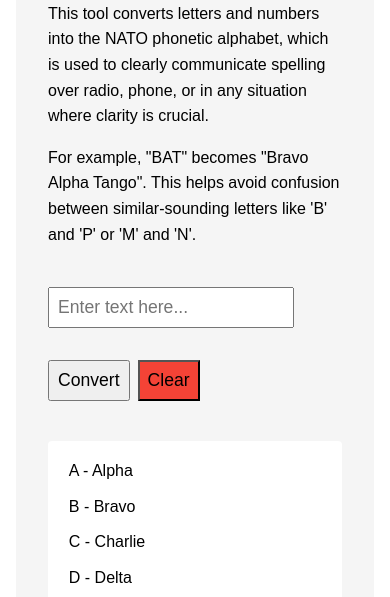
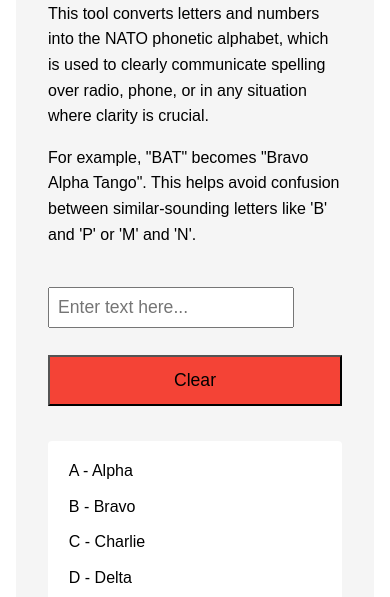
Before and after one commit to coconutlampshade/phonetic-alpha, a plain HTML site: page index.html in a window 390 px wide. Shown: the part 217-814 px from the top of the page. Drawn offline with Linux system fonts and the light colour scheme.

Commit message:
Remove redundant convert button - conversion now happens in real-time

```diff
--- a/index.html
+++ b/index.html
@@ -76,6 +76,16 @@
         .clear-button {
             background-color: #f44336;
         }
+        @media (max-width: 600px) {
+            .controls {
+                flex-direction: column;
+            }
+            button {
+                width: 100%;
+                margin: 0.2rem 0;
+                padding: 0.8rem;  /* Larger touch targets */
+            }
+        }
     </style>
 </head>
 <body>
@@ -94,7 +104,6 @@
                onkeypress="handleKeyPress(event)">
 
         <div class="controls">
-            <button onclick="convert()">Convert</button>
             <button id="copyButton" onclick="copyToClipboard()" style="display: none;">Copy to Clipboard</button>
             <button class="speak-button" onclick="speak()" id="speakButton" style="display: none;">
                 <span>🔊 Speak</span>
@@ -217,6 +226,11 @@
                     });
             }
         }
+
+        function sanitizeInput(input) {
+            // Remove potentially problematic characters
+            return input.replace(/[^\w\s]/gi, '');
+        }
     </script>
 </body>
 </html>
```
